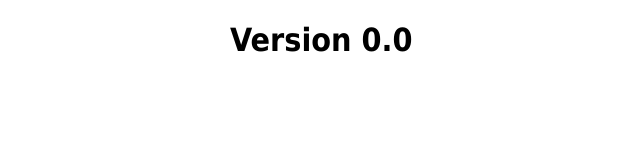
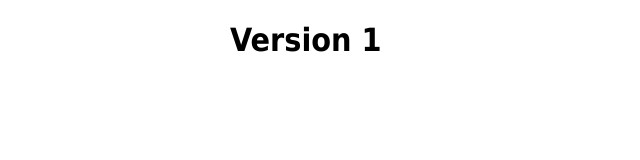
Before and after one commit to AlejandroGamboa/git-sync-sidecar, a plain HTML site: page index.html in a window 1280 px wide. Shown: the full height of the page, 130-770 px from the left. Drawn offline with Linux system fonts and the light colour scheme.

Commit message:
Update index.html to v1

```diff
--- a/index.html
+++ b/index.html
@@ -11,6 +11,7 @@
 </style>
 </head>
 <body>
-<h1>Version 0.0</h1>
+<h1>Version 1</h1>
+
 </body>
 </html>
```
